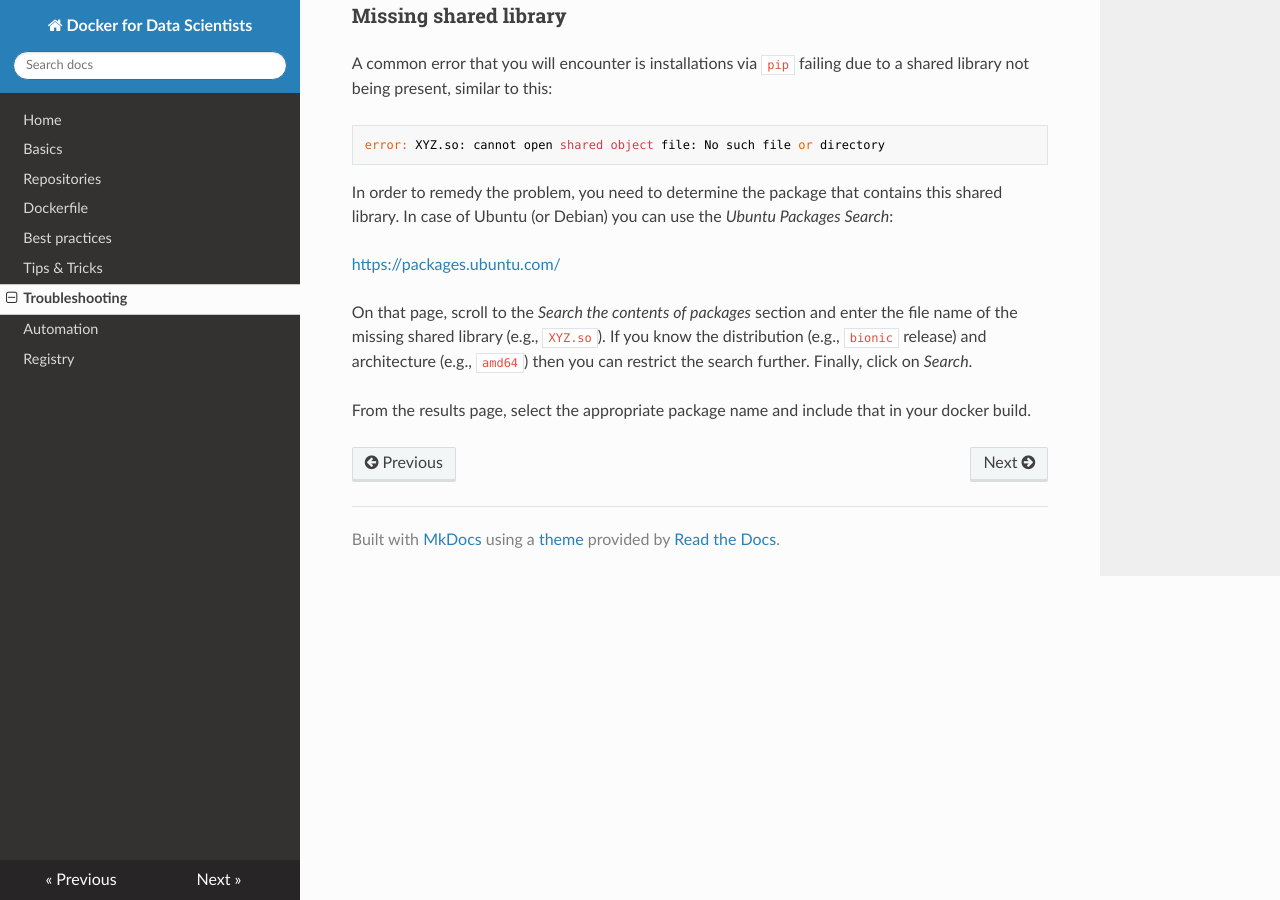
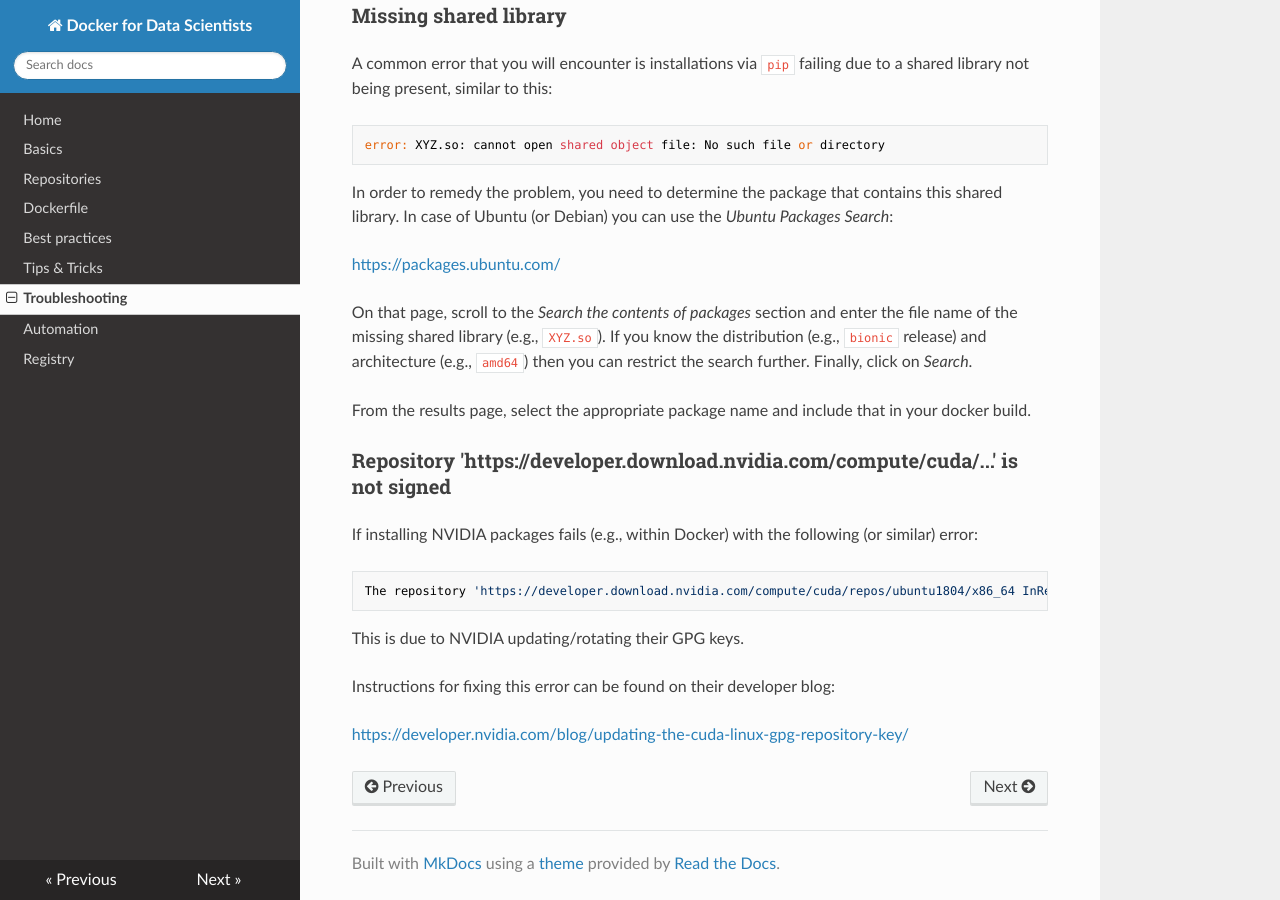
Before and after one commit to waikato-datamining/docker-for-data-scientists, an MkDocs documentation site: the page built from docs/troubleshooting.md, in a window 1280 px wide and 900 px high, scrolled down 1309 px. Built offline with MkDocs 1.6.1, drawn with Linux system fonts in a browser that asks for light colours; nearby versions of some CDN libraries.

Commit message:
added section on NVIDIA updating their GPG keys

````diff
--- a/docs/troubleshooting.md
+++ b/docs/troubleshooting.md
@@ -86,3 +86,18 @@ you can restrict the search further. Finally, click on *Search*.
 
 From the results page, select the appropriate package name and include that in your
 docker build.
+
+
+# Repository 'https://developer.download.nvidia.com/compute/cuda/...' is not signed
+
+If installing NVIDIA packages fails (e.g., within Docker) with the following (or similar) error:
+
+```
+The repository 'https://developer.download.nvidia.com/compute/cuda/repos/ubuntu1804/x86_64 InRelease' is not signed.
+```
+
+This is due to NVIDIA updating/rotating their GPG keys.
+
+Instructions for fixing this error can be found on their developer blog:
+
+[https://developer.nvidia.com/blog/updating-the-cuda-linux-gpg-repository-key/](https://developer.nvidia.com/blog/updating-the-cuda-linux-gpg-repository-key/)
````
